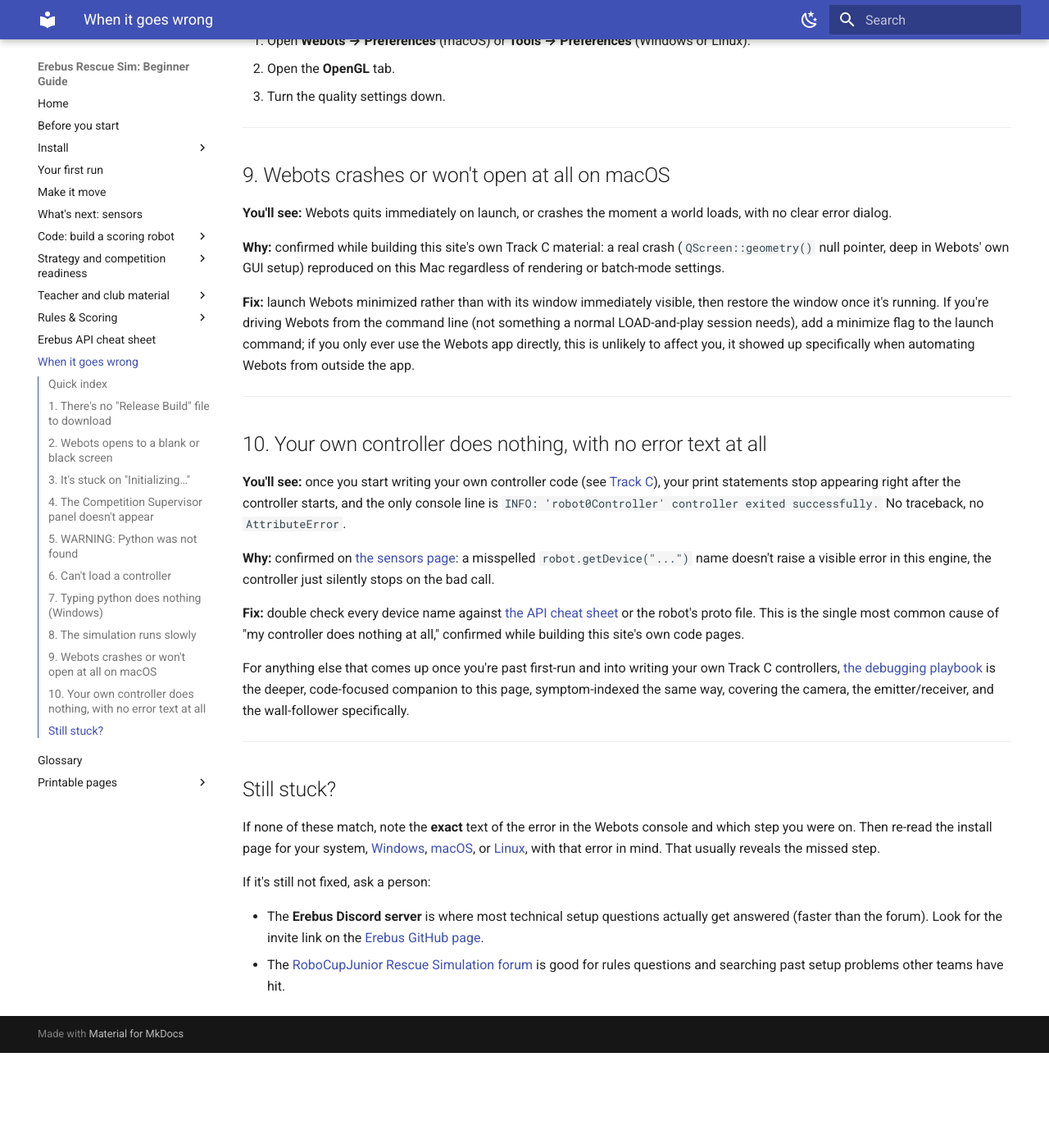
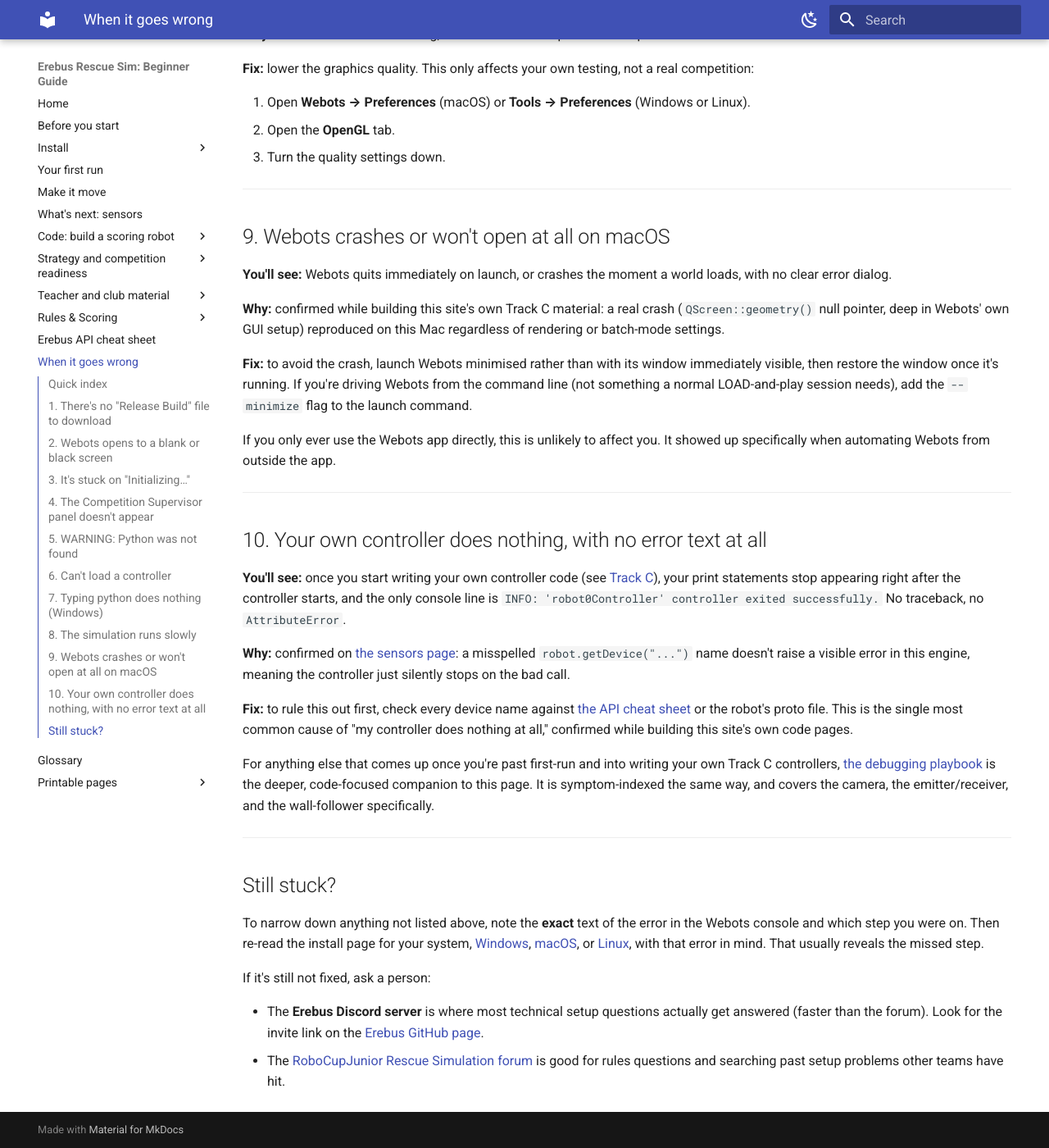
Before and after one commit to talkingj/rcja-rescue-sim-resources, an MkDocs documentation site: the page built from docs/troubleshooting.md, in a window 1280 px wide and 1400 px high, scrolled down 5683 px. Shown: the whole window at 82% size. Built offline with MkDocs 1.6.1 and Material for MkDocs 9.7.7, drawn with Linux system fonts in a browser that asks for light colours; before the commit the page ends 6967 px from its top, so only the background shows below that; some of the changed text lies outside the part shown.

Commit message:
style: rewrite troubleshooting.md in guide voice
Splices fixed: 2. Connectors added: 2. Purpose-first openers: 0 -> 1.
Spelling: minimized -> minimised; 'minimize' identified as the Webots --minimize
flag and marked as code. Quoted UI text ('Initializing', 'not recognized') left
in US spelling deliberately - students Ctrl-F the literal on-screen string.
Register kept short-form per style guide section 6; skeleton untouched.
Preservation gate: pass.

```diff
--- a/docs/troubleshooting.md
+++ b/docs/troubleshooting.md
@@ -1,8 +1,10 @@
 # When it goes wrong
 
 Find the thing you're seeing on screen in the list below and jump to it. Each fix tells you **what
-you'll see**, **why it happens**, and **exactly what to do**. None of this is your fault. These are
-just the normal rough edges of setting up a robotics simulator.
+you'll see**, **why it happens**, and **exactly what to do**.
+
+None of this is your fault. These are just the normal rough edges of setting up a robotics
+simulator.
 
 !!! tip "How to use this page"
     Use your browser's find (<kbd>Ctrl</kbd> or <kbd>Cmd</kbd> + <kbd>F</kbd>) and paste in the exact
@@ -69,11 +71,12 @@ one to three minutes. It looks frozen, but it usually isn't.
     - **macOS or Linux:** open a terminal and run `python3 -m pip install numpy termcolor requests opencv-python pillow overrides`
 
 !!! warning "The docs only mention three libraries, but the simulator needs more"
-    The official install pages list `numpy termcolor requests`, but the Competition Supervisor also
-    needs **`opencv-python`** (imported as `cv2`), **`pillow`**, and **`overrides`**. On a brand-new
-    Python, `opencv-python` in particular is *not* installed automatically, and the supervisor
-    crashes with `ModuleNotFoundError: No module named 'cv2'`. If you hit that, run the full `pip`
-    command above. That's the complete list, and we confirmed it on a real first run.
+    The official install pages list `numpy termcolor requests`. However, the Competition Supervisor
+    also needs **`opencv-python`** (imported as `cv2`), **`pillow`**, and **`overrides`**.
+
+    On a brand-new Python, `opencv-python` in particular is *not* installed automatically, meaning
+    the supervisor crashes with `ModuleNotFoundError: No module named 'cv2'`. If you hit that, run
+    the full `pip` command above. That's the complete list, and we confirmed it on a real first run.
 
 ---
 
@@ -180,11 +183,13 @@ clear error dialog.
 (`QScreen::geometry()` null pointer, deep in Webots' own GUI setup) reproduced on this Mac
 regardless of rendering or batch-mode settings.
 
-**Fix:** launch Webots minimized rather than with its window immediately visible, then restore the
-window once it's running. If you're driving Webots from the command line (not something a normal
-LOAD-and-play session needs), add a minimize flag to the launch command; if you only ever use the
-Webots app directly, this is unlikely to affect you, it showed up specifically when automating
-Webots from outside the app.
+**Fix:** to avoid the crash, launch Webots minimised rather than with its window immediately
+visible, then restore the window once it's running. If you're driving Webots from the command line
+(not something a normal LOAD-and-play session needs), add the `--minimize` flag to the launch
+command.
+
+If you only ever use the Webots app directly, this is unlikely to affect you. It showed up
+specifically when automating Webots from outside the app.
 
 ---
 
@@ -195,24 +200,24 @@ your print statements stop appearing right after the controller starts, and the
 is `INFO: 'robot0Controller' controller exited successfully.` No traceback, no `AttributeError`.
 
 **Why:** confirmed on [the sensors page](code-sensors.md): a misspelled `robot.getDevice("...")`
-name doesn't raise a visible error in this engine, the controller just silently stops on the bad
-call.
+name doesn't raise a visible error in this engine, meaning the controller just silently stops on the
+bad call.
 
-**Fix:** double check every device name against [the API cheat sheet](api-cheat-sheet.md) or the
-robot's proto file. This is the single most common cause of "my controller does nothing at all,"
-confirmed while building this site's own code pages.
+**Fix:** to rule this out first, check every device name against [the API cheat
+sheet](api-cheat-sheet.md) or the robot's proto file. This is the single most common cause of "my
+controller does nothing at all," confirmed while building this site's own code pages.
 
 For anything else that comes up once you're past first-run and into writing your own Track C
 controllers, [the debugging playbook](debugging-playbook.md) is the deeper, code-focused companion
-to this page, symptom-indexed the same way, covering the camera, the emitter/receiver, and the
-wall-follower specifically.
+to this page. It is symptom-indexed the same way, and covers the camera, the emitter/receiver, and
+the wall-follower specifically.
 
 ---
 
 ## Still stuck?
 
-If none of these match, note the **exact** text of the error in the Webots console and which step
-you were on. Then re-read the install page for your system,
+To narrow down anything not listed above, note the **exact** text of the error in the Webots console
+and which step you were on. Then re-read the install page for your system,
 [Windows](install-windows.md), [macOS](install-mac.md), or [Linux](install-linux.md), with that
 error in mind. That usually reveals the missed step.
 
```
Also changed, not shown: other parts of docs/troubleshooting.md (+4 -4 lines).
